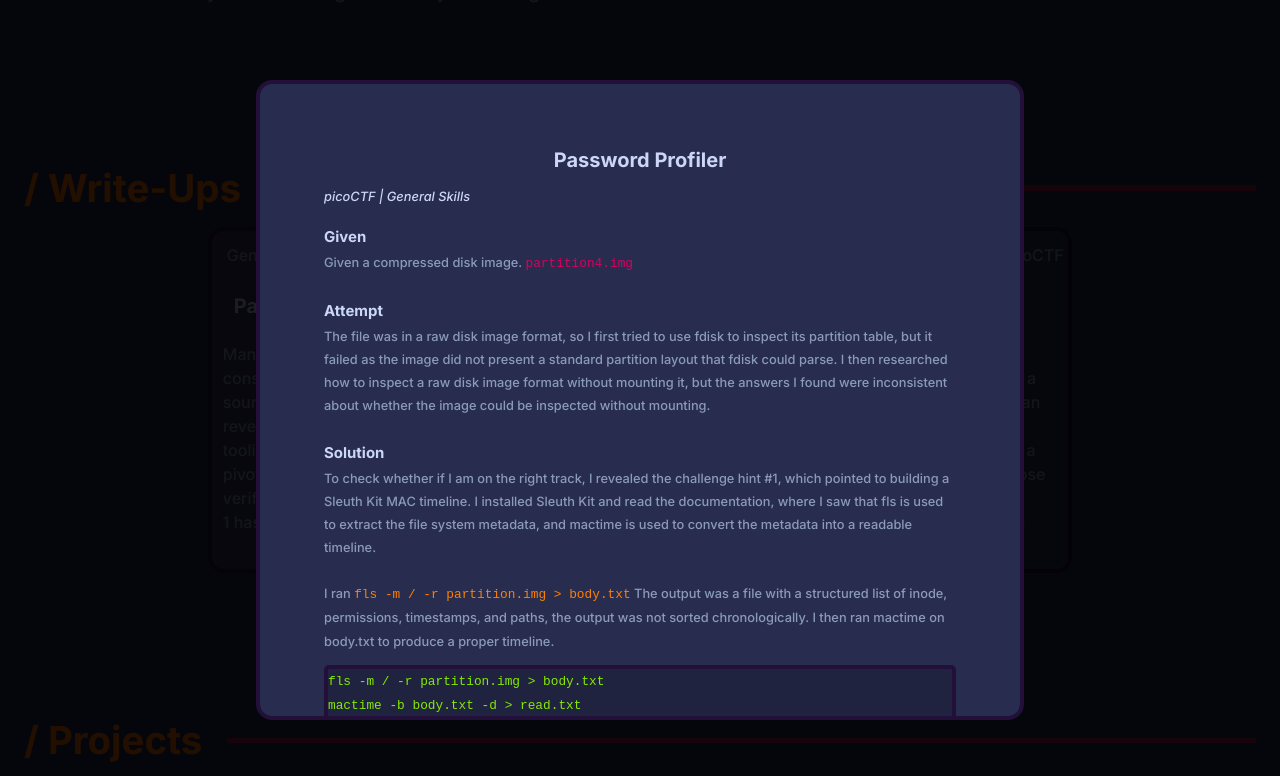
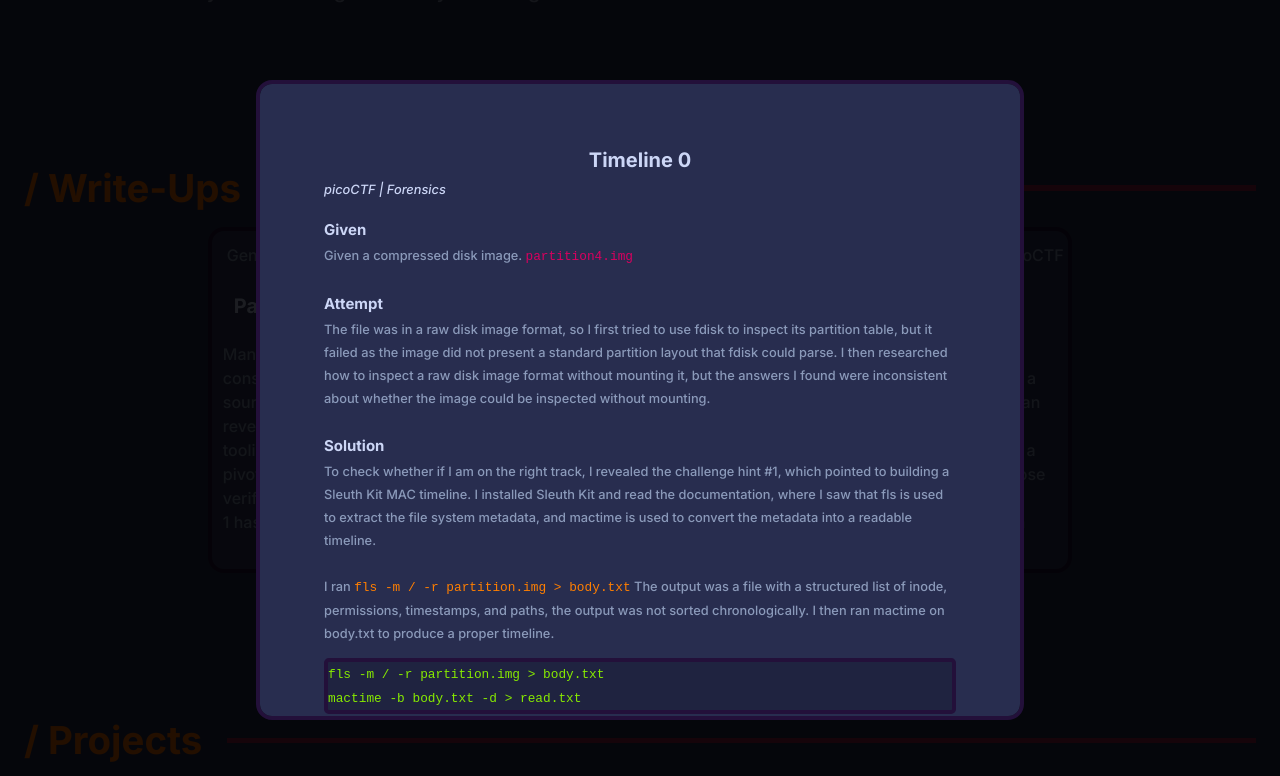
Before and after one commit to DoomFishy/Doomfishy.github.io, a plain HTML site: page index.html in a window 1280 px wide. Both pictures are taken after a click on the element 960 px from the left and 400 px from the top of the page. Shown: the top 776 px of the page. Drawn offline with Linux system fonts and the light colour scheme.

Commit message:
fixed timeline 0 preview overflow

```diff
--- a/project_previews/write_Timeline0.html
+++ b/project_previews/write_Timeline0.html
@@ -1,14 +1,14 @@
 <section id="preview-container" class="border-blue">
 
     <div id="preview-title">
-        <h1>Password Profiler</h1>
+        <h1>Timeline 0</h1>
     </div>
 
     <div id="preview-content-row">
 
         <section id="preview-description">
             <div id="preview-tech">
-                <p> <em> picoCTF | General Skills </em> </p>
+                <p> <em> picoCTF | Forensics </em> </p>
             </div>
 
             <br>
--- a/styles.css
+++ b/styles.css
@@ -407,6 +407,7 @@ hr {
     margin: 2% auto;
     background-color: #1f2340;
     border-radius: 0.3rem;
+    word-break: break-all;
 }
 
 
```
